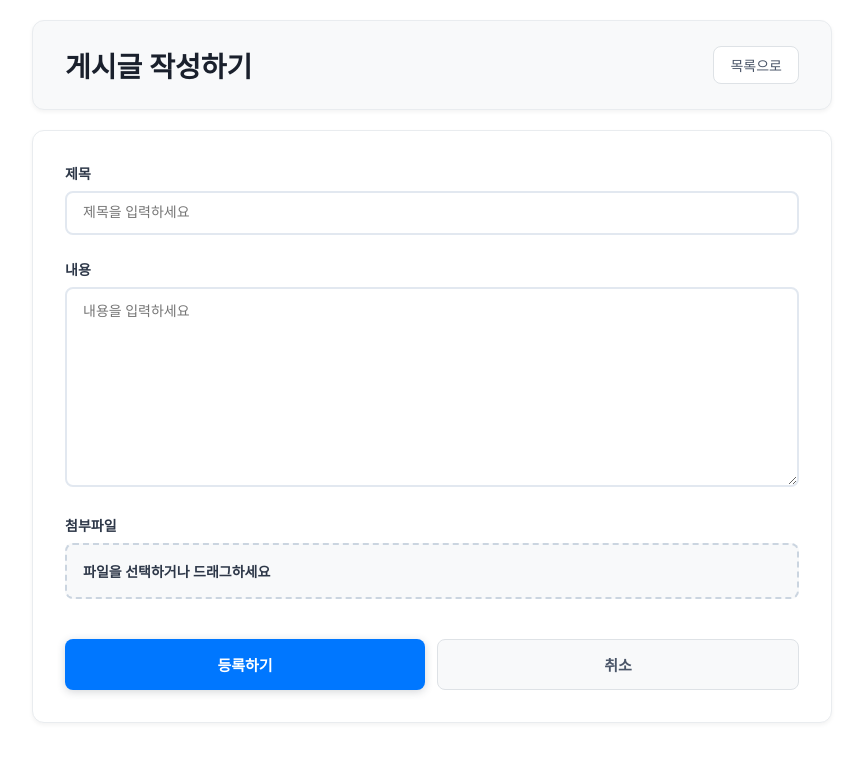
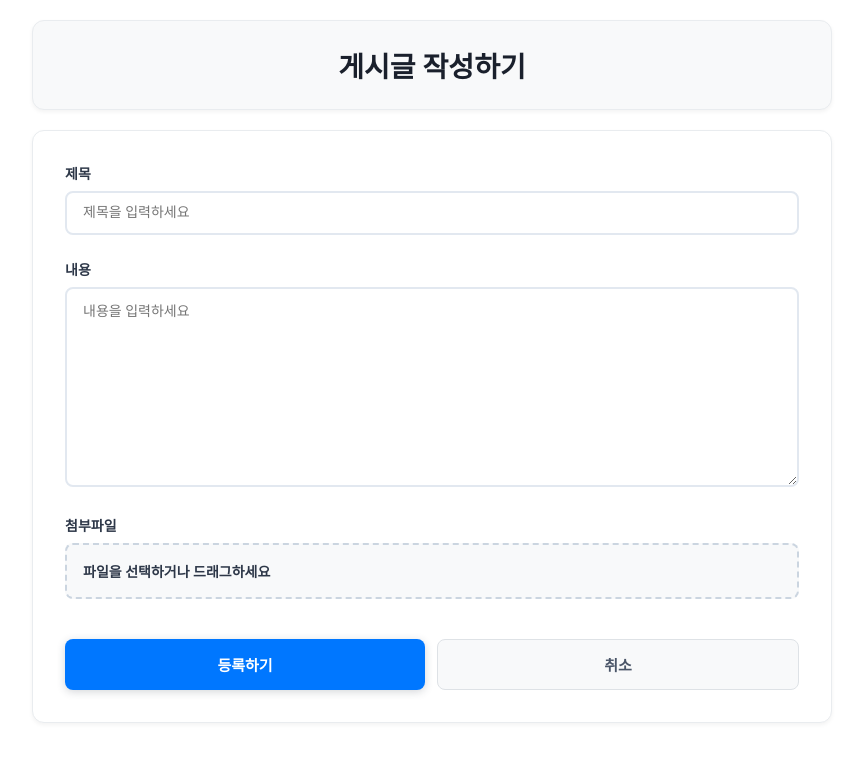
Before and after one commit to Runelt/starlight, a website: page public/post.html in a window 1280 px wide. Shown: the whole page, without its empty margins (208-1071 px from the left). Drawn offline with Linux system fonts and the light colour scheme.

Commit message:
Update post.html

```diff
--- a/public/post.html
+++ b/public/post.html
@@ -32,7 +32,7 @@
             margin-bottom: 20px;
             box-shadow: 0 2px 4px rgba(0, 0, 0, 0.05);
             display: flex;
-            justify-content: space-between;
+            justify-content: center;
             align-items: center;
             border: 1px solid #e9ecef;
         }
@@ -42,27 +42,6 @@
             font-size: 28px;
             font-weight: 700;
             color: #1a202c;
-        }
-
-        .back-link {
-            display: inline-flex;
-            align-items: center;
-            gap: 6px;
-            padding: 8px 16px;
-            background: #ffffff;
-            border-radius: 8px;
-            border: 1px solid #dee2e6;
-            color: #4a5568;
-            text-decoration: none;
-            font-size: 14px;
-            font-weight: 500;
-            transition: all 0.2s;
-        }
-
-        .back-link:hover {
-            background: #f8f9fa;
-            color: #2d3748;
-            border-color: #adb5bd;
         }
 
         /* 폼 컨테이너 */
@@ -233,8 +212,6 @@
         <!-- 헤더 -->
         <div class="header">
             <h1>게시글 작성하기</h1>
-            <a href="index.html" class="back-link">
-                목록으로
             </a>
         </div>
 
@@ -338,7 +315,7 @@
 
         // 취소 버튼
         cancelBtn.addEventListener('click', () => {
-            if (confirm('작성중인 내용이 있습니다. 정말 취소하시겠습니까?')) {
+            if (showToast('작성을 취소했습니다')) {
                 window.location.href = 'index.html';
             }
         });
```
